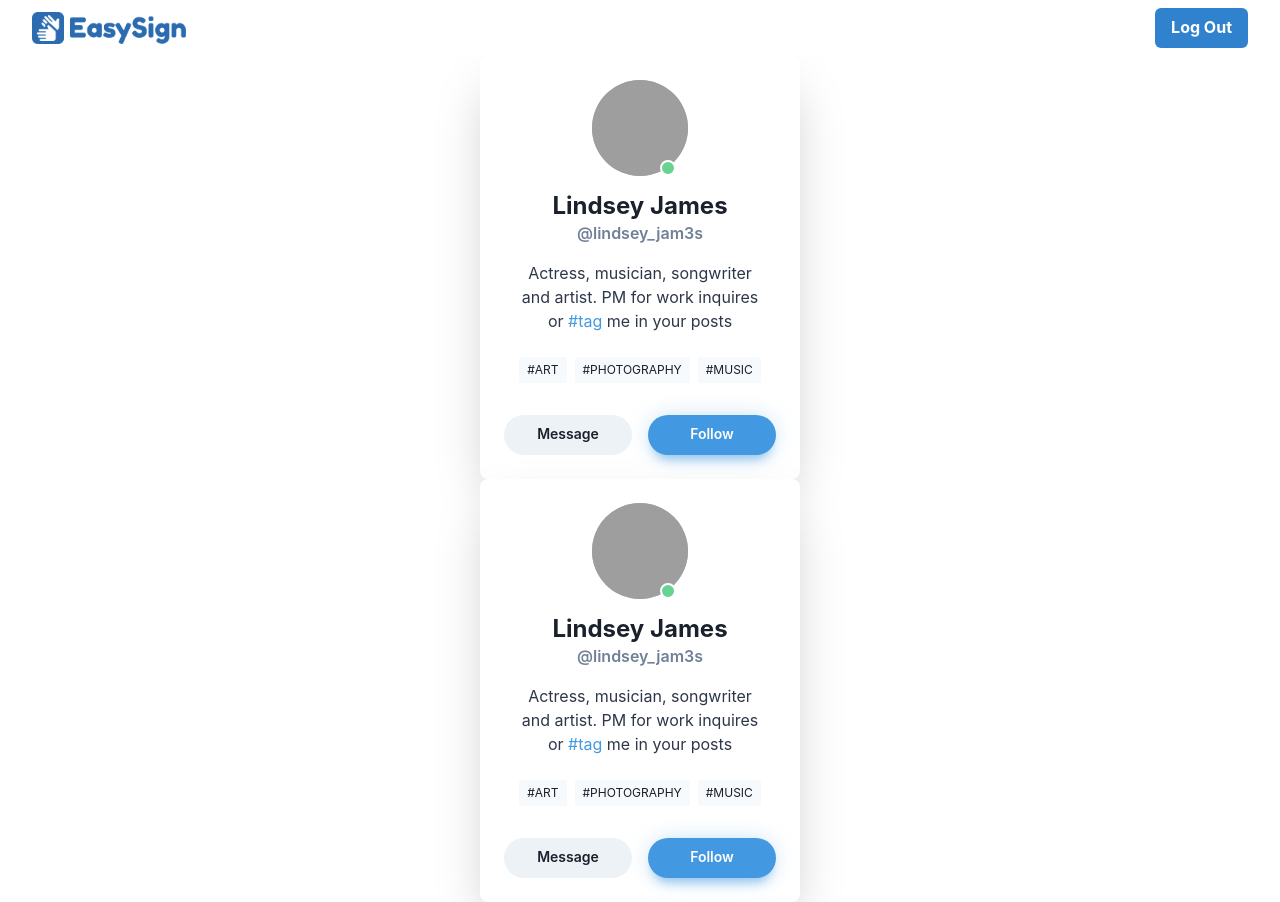
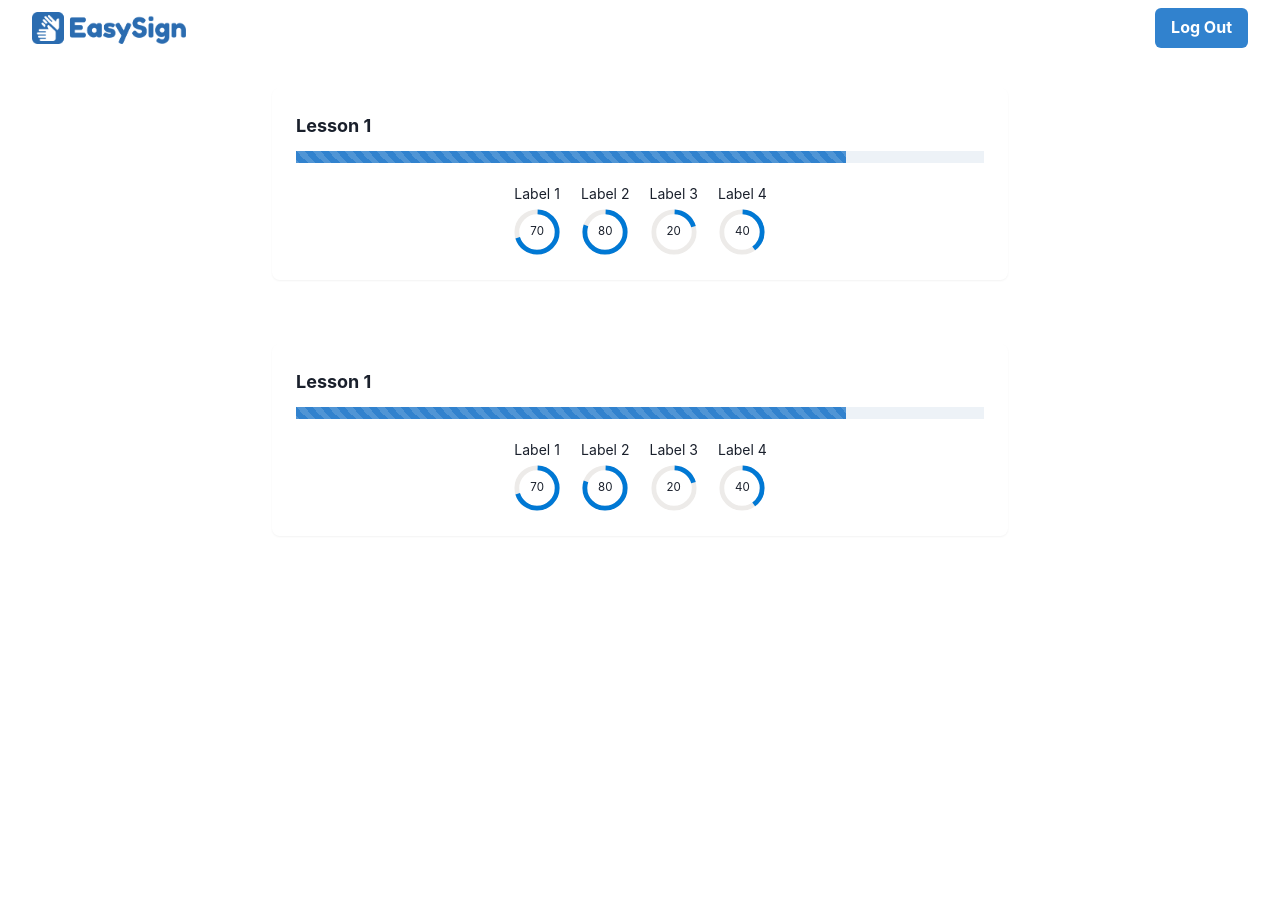
Before and after one commit to NandVinchhi/EasySign, a Next.js app: page /dashboard in a window 1280 px wide. After the commit the page ends 800 px from the top, so only its background shows below. Built offline with nearby package versions, Linux system fonts and the light colour scheme; grey boxes are pictures that could not be loaded.

Commit message:
Card template

```diff
--- a/components/dashboard/Card.jsx
+++ b/components/dashboard/Card.jsx
@@ -1,124 +1,90 @@
 import {
-  Heading,
-  Avatar,
   Box,
+  Container,
   Center,
+  Stack,
   Text,
-  Stack,
-  Button,
-  Link,
-  Badge,
+  Progress,
   useColorModeValue,
+  CircularProgress,
+  CircularProgressLabel,
 } from "@chakra-ui/react";
+import * as React from "react";
 
 export const Card = () => {
   return (
-    <Center>
-      <Box
-        maxW={"320px"}
-        w={"full"}
-        bg={useColorModeValue("white", "gray.900")}
-        boxShadow={"2xl"}
-        rounded={"lg"}
-        p={6}
-        textAlign={"center"}
-      >
-        <Avatar
-          size={"xl"}
-          src={
-            "https://images.unsplash.com/photo-1520810627419-35e362c5dc07?ixlib=rb-1.2.1&q=80&fm=jpg&crop=faces&fit=crop&h=200&w=200&ixid=eyJhcHBfaWQiOjE3Nzg0fQ"
-          }
-          alt={"Avatar Alt"}
-          mb={4}
-          pos={"relative"}
-          _after={{
-            content: '""',
-            w: 4,
-            h: 4,
-            bg: "green.300",
-            border: "2px solid white",
-            rounded: "full",
-            pos: "absolute",
-            bottom: 0,
-            right: 3,
+    <Box
+      as="section"
+      py={{
+        base: "4",
+        md: "8",
+      }}
+    >
+      <Container maxW="3xl">
+        <Box
+          bg="bg-surface"
+          boxShadow={useColorModeValue("sm", "sm-dark")}
+          borderRadius="lg"
+          p={{
+            base: "4",
+            md: "6",
           }}
-        />
-        <Heading fontSize={"2xl"} fontFamily={"body"}>
-          Lindsey James
-        </Heading>
-        <Text fontWeight={600} color={"gray.500"} mb={4}>
-          @lindsey_jam3s
-        </Text>
-        <Text
-          textAlign={"center"}
-          color={useColorModeValue("gray.700", "gray.400")}
-          px={3}
         >
-          Actress, musician, songwriter and artist. PM for work inquires or{" "}
-          <Link href={"#"} color={"blue.400"}>
-            #tag
-          </Link>{" "}
-          me in your posts
-        </Text>
+          <Stack spacing="5">
+            <Stack spacing="3">
+              <Text fontSize="lg" fontWeight="bold">
+                Lesson 1
+              </Text>
+              <Progress hasStripe value={80} />
+            </Stack>
+            <Center>
+              <Stack
+                direction={{
+                  base: "column",
+                  md: "row",
+                }}
+                spacing="5"
+              >
+                <Stack spacing="1">
+                  <Text fontSize="sm" align="center">
+                    Label 1
+                  </Text>
+                  <CircularProgress value={70}>
+                    <CircularProgressLabel>70</CircularProgressLabel>
+                  </CircularProgress>
+                </Stack>
 
-        <Stack align={"center"} justify={"center"} direction={"row"} mt={6}>
-          <Badge
-            px={2}
-            py={1}
-            bg={useColorModeValue("gray.50", "gray.800")}
-            fontWeight={"400"}
-          >
-            #art
-          </Badge>
-          <Badge
-            px={2}
-            py={1}
-            bg={useColorModeValue("gray.50", "gray.800")}
-            fontWeight={"400"}
-          >
-            #photography
-          </Badge>
-          <Badge
-            px={2}
-            py={1}
-            bg={useColorModeValue("gray.50", "gray.800")}
-            fontWeight={"400"}
-          >
-            #music
-          </Badge>
-        </Stack>
+                <Stack spacing="1">
+                  <Text fontSize="sm" align="center">
+                    Label 2
+                  </Text>
+                  <CircularProgress value={80}>
+                    <CircularProgressLabel>80</CircularProgressLabel>
+                  </CircularProgress>
+                </Stack>
 
-        <Stack mt={8} direction={"row"} spacing={4}>
-          <Button
-            flex={1}
-            fontSize={"sm"}
-            rounded={"full"}
-            _focus={{
-              bg: "gray.200",
-            }}
-          >
-            Message
-          </Button>
-          <Button
-            flex={1}
-            fontSize={"sm"}
-            rounded={"full"}
-            bg={"blue.400"}
-            color={"white"}
-            boxShadow={
-              "0px 1px 25px -5px rgb(66 153 225 / 48%), 0 10px 10px -5px rgb(66 153 225 / 43%)"
-            }
-            _hover={{
-              bg: "blue.500",
-            }}
-            _focus={{
-              bg: "blue.500",
-            }}
-          >
-            Follow
-          </Button>
-        </Stack>
-      </Box>
-    </Center>
+                <Stack spacing="1">
+                  <Text fontSize="sm" align="center">
+                    Label 3
+                  </Text>
+                  <CircularProgress value={20}>
+                    <CircularProgressLabel>20</CircularProgressLabel>
+                  </CircularProgress>
+                </Stack>
+
+                <Stack spacing="1">
+                  <Text fontSize="sm" align="center">
+                    Label 4
+                  </Text>
+                  <CircularProgress value={40}>
+                    <CircularProgressLabel>40</CircularProgressLabel>
+                  </CircularProgress>
+                </Stack>
+              </Stack>
+            </Center>
+          </Stack>
+        </Box>
+      </Container>
+    </Box>
   );
 };
```
